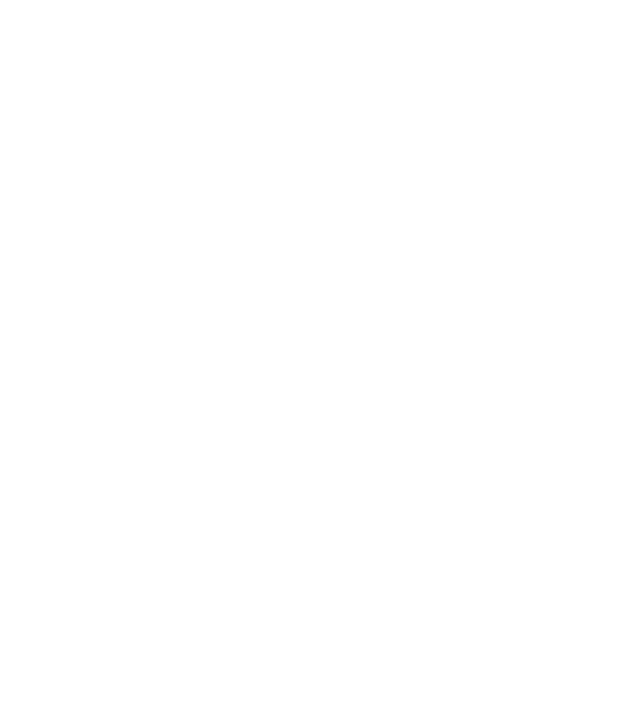
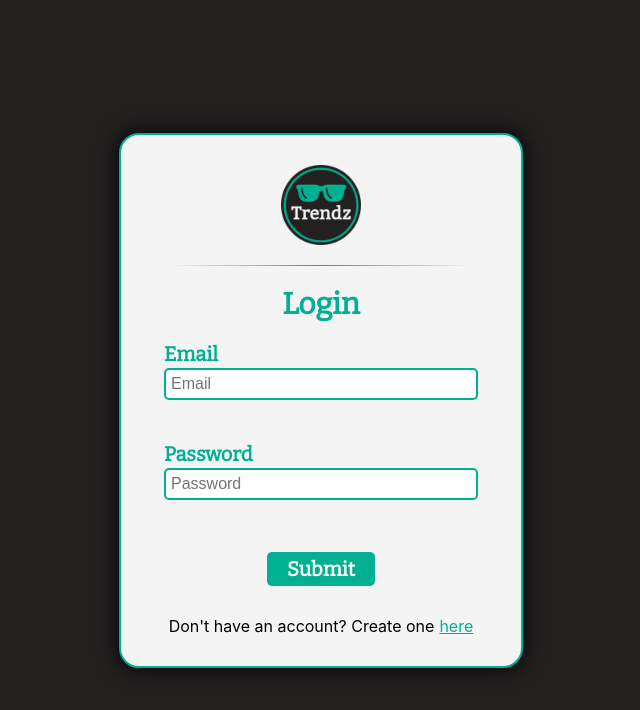
Before and after one commit to AgustinBettati/trendz, a React (Create React App) app in the folder client/: page / in a window 1280 px wide. Shown: the top 710 px of the page, without its empty margins (319-959 px from the left). Built offline with nearby package versions, Linux system fonts and the light colour scheme.

Commit message:
ISSUE-0132 Merge commit

```diff
--- a/client/src/components/app/App.tsx
+++ b/client/src/components/app/App.tsx
@@ -19,7 +19,7 @@
     return (
       <div className="app">
         <Switch>
-          <Route exact={true} path="/login" component={Login}/>
+          <Route exact={true} path="/" component={Login}/>
           <Route exact={true} path="/register" component={Register}/>
           <PrivateRoute path={'/main'} component={({match}: MatchProps) => ([
               <AppFrame>
--- a/client/src/components/common/AppHeader/AppHeader.tsx
+++ b/client/src/components/common/AppHeader/AppHeader.tsx
@@ -6,8 +6,8 @@
 const AppHeader = ({history}: any) => {
 
     const handleLogout = () => {
-        localStorage.removeItem('token')
-        history.push('/login')
+        localStorage.removeItem('token');
+        history.push('/');
     }
 
     return (
```
